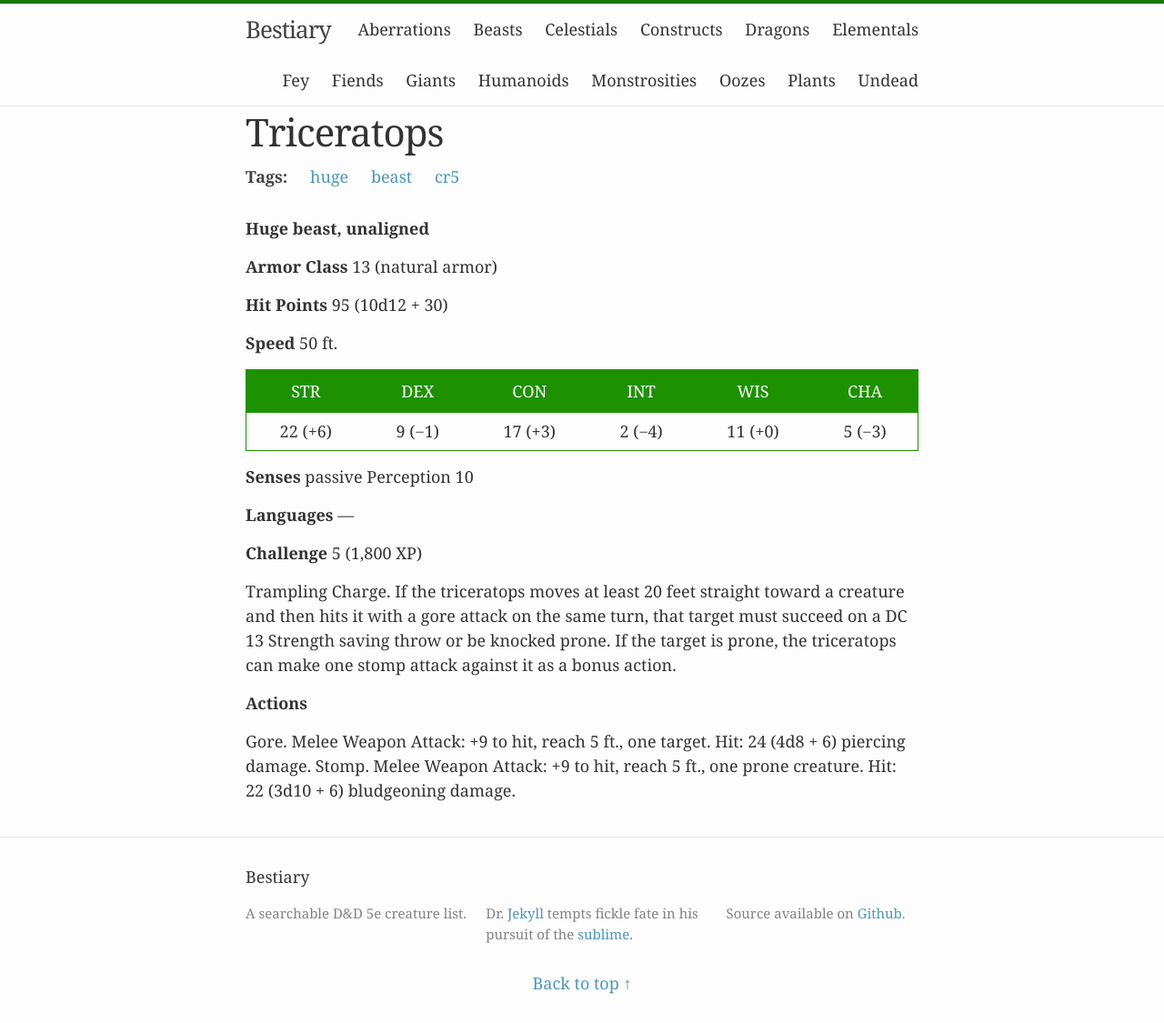
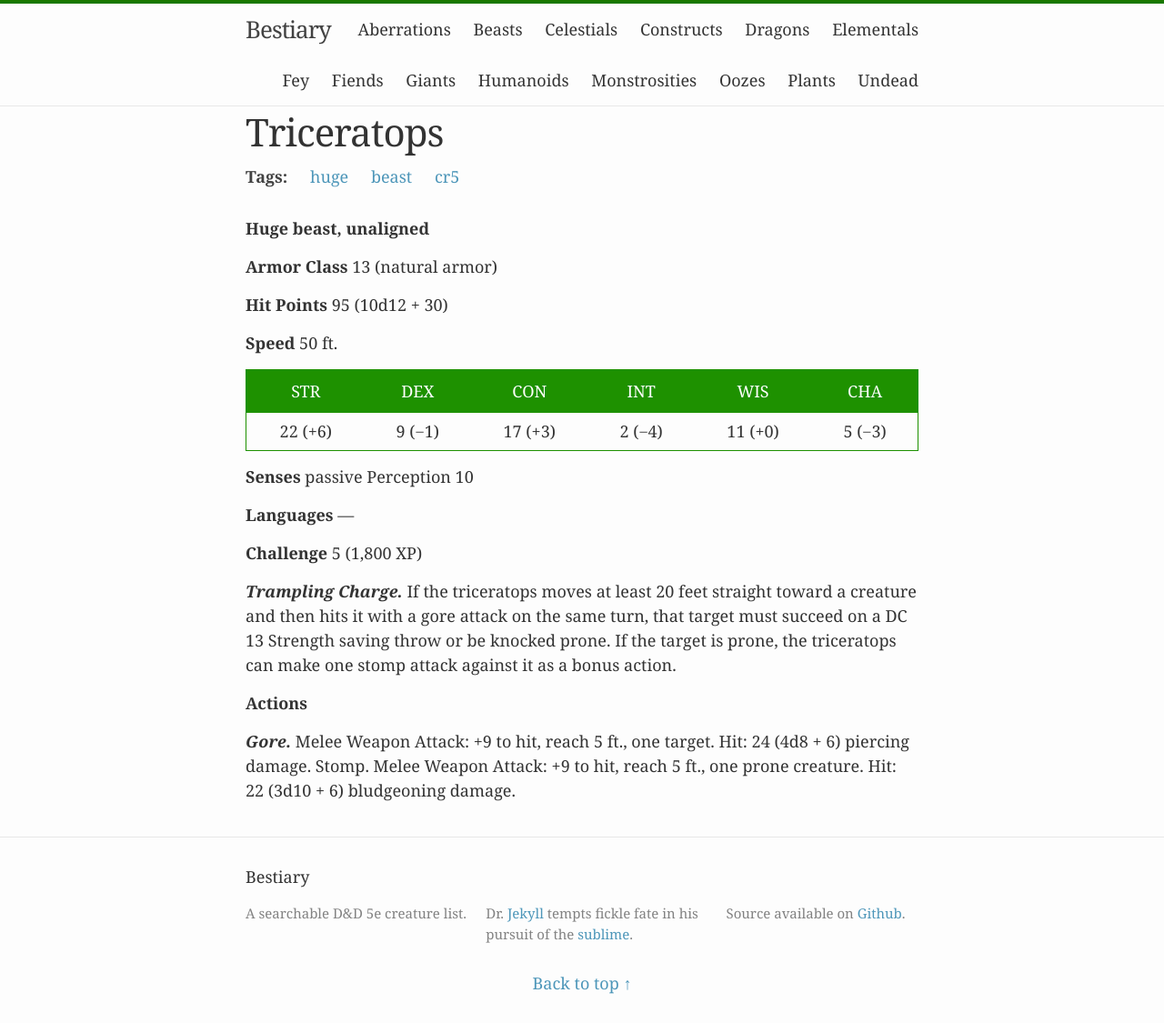
Before and after one commit to beaurancourt/bestiary, a Jekyll site: the page built from _posts/2016-02-29-triceratops.markdown, in a window 1280 px wide. Shown: the whole page at 91% size. Built offline with Jekyll 4.4.1, drawn with Linux system fonts in a browser that asks for light colours.

```diff
--- a/_posts/2016-02-29-triceratops.markdown
+++ b/_posts/2016-02-29-triceratops.markdown
@@ -23,8 +23,8 @@ tags: [huge, beast, cr5]
 
 **Challenge** 5 (1,800 XP)
 
- Trampling Charge. If the triceratops moves at least 20 feet straight toward a creature and then hits it with a gore attack on the same turn, that target must succeed on a DC 13 Strength saving throw or be knocked prone. If the target is prone, the triceratops can make one stomp attack against it as a bonus action.
+***Trampling Charge.*** If the triceratops moves at least 20 feet straight toward a creature and then hits it with a gore attack on the same turn, that target must succeed on a DC 13 Strength saving throw or be knocked prone. If the target is prone, the triceratops can make one stomp attack against it as a bonus action.
 
 **Actions**
 
-Gore. Melee Weapon Attack: +9 to hit, reach 5 ft., one target. Hit: 24 (4d8 + 6) piercing damage. Stomp. Melee Weapon Attack: +9 to hit, reach 5 ft., one prone creature. Hit: 22 (3d10 + 6) bludgeoning damage.
+***Gore.*** Melee Weapon Attack: +9 to hit, reach 5 ft., one target. Hit: 24 (4d8 + 6) piercing damage. Stomp. Melee Weapon Attack: +9 to hit, reach 5 ft., one prone creature. Hit: 22 (3d10 + 6) bludgeoning damage.
```
